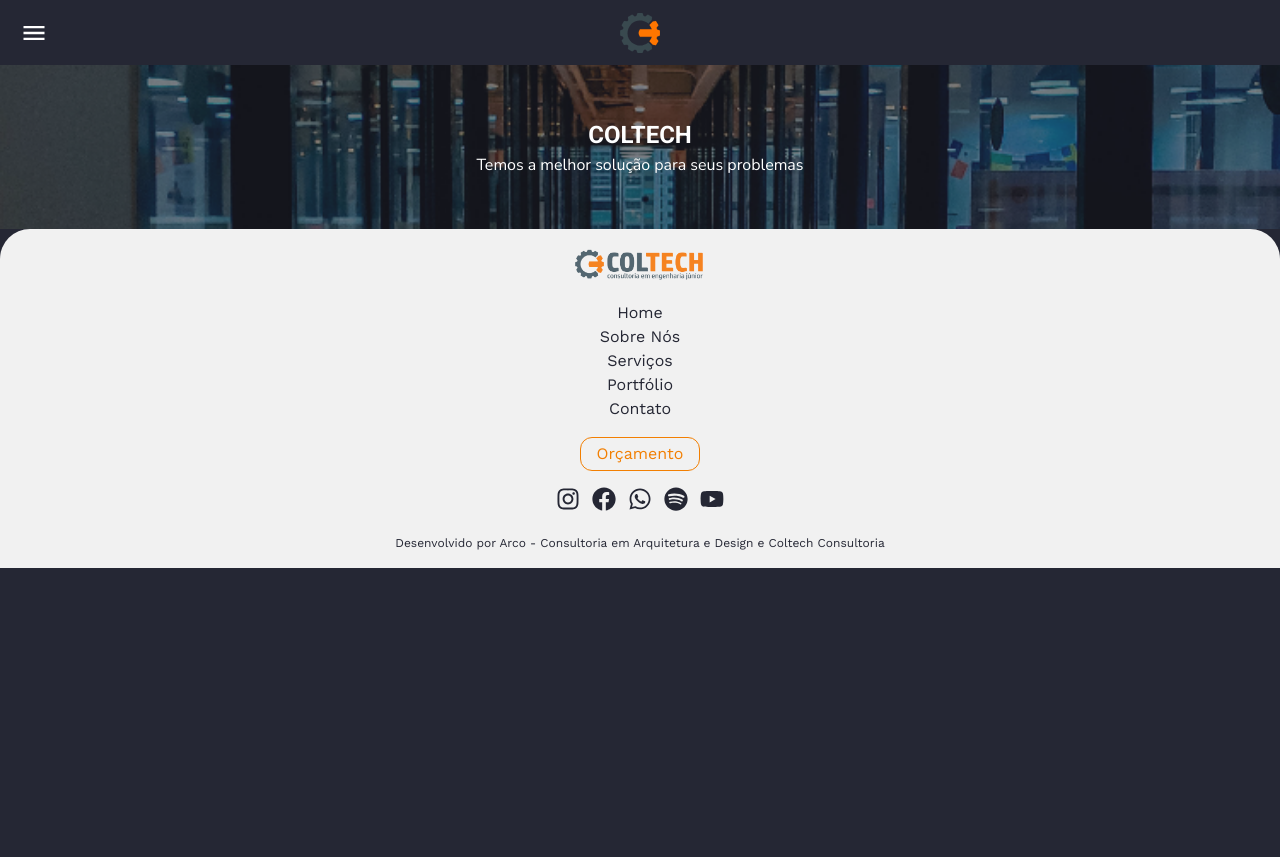
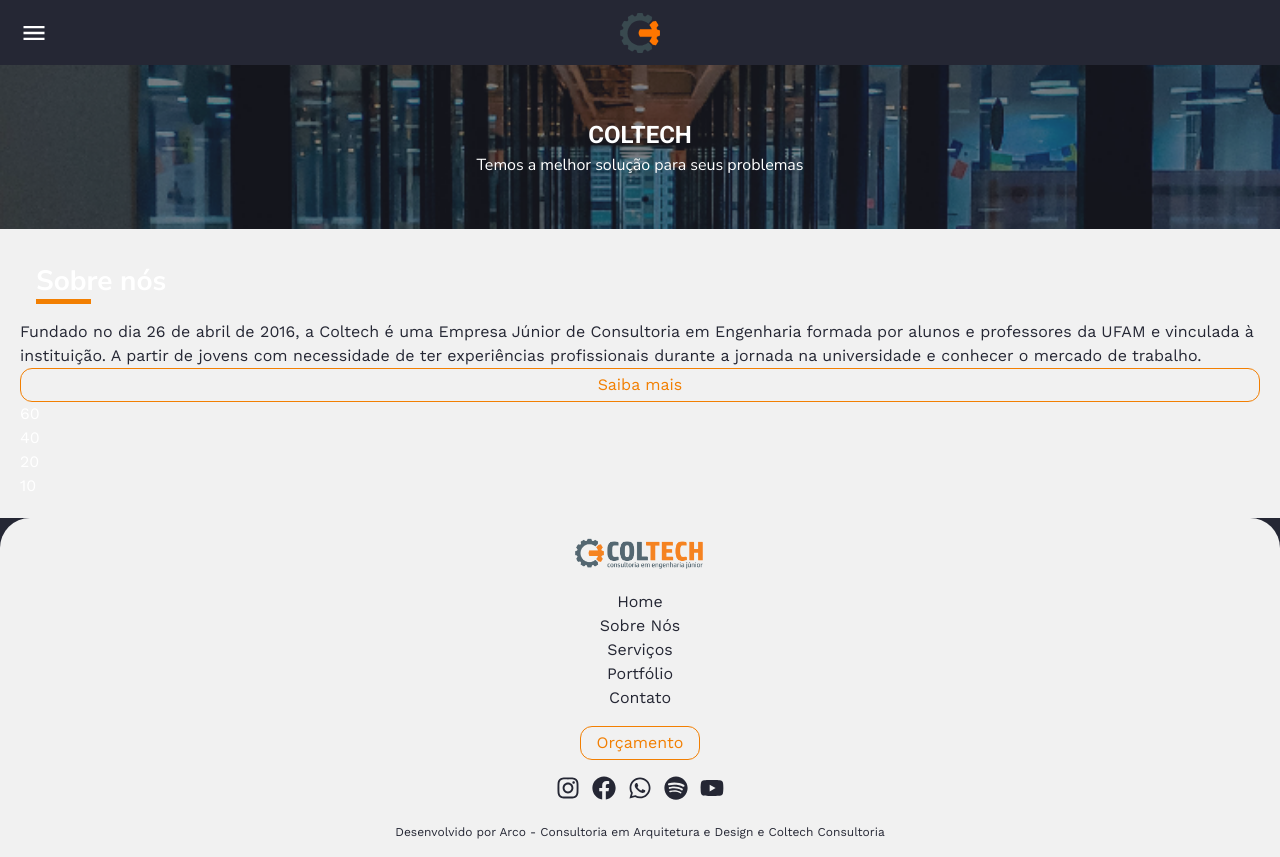
Before and after one commit to coltech-ej/site, a React (Vite) app: page / in a window 1280 px wide. Before the commit the page ends 800 px from the top, so only its background shows below. Built offline with nearby package versions, Linux system fonts and the light colour scheme.

Commit message:
feat(home): create about-us
Adicionei o TitulO, o texto "sobre nós" e um botão.

```diff
--- a/src/routes/home/home.tsx
+++ b/src/routes/home/home.tsx
@@ -1,9 +1,9 @@
-import { Flex } from '@chakra-ui/react';
+import { Flex, Text, Grid, GridItem } from '@chakra-ui/react';
 import { Helmet } from 'react-helmet-async';
 
-import { Footer, Header } from '../../components';
+import { Footer, Header, Title } from '../../components';
 import { Banner } from '../../components/banner/banner';
-
+import { Button } from '../../components/footer/button';
 function Home() {
 	return (
 		<Flex h="100vh" direction="column">
@@ -15,6 +15,34 @@ function Home() {
 				<Header />
 
 				<Banner />
+
+				<Flex
+					background='gray.100'
+					direction='column'
+					padding='5'
+				>
+					<Title name="Sobre nós" />
+					<Text color='gray.500'>
+						Fundado no dia 26 de abril de 2016, a Coltech é uma Empresa Júnior de Consultoria em Engenharia formada por alunos e professores da UFAM e vinculada à instituição.
+
+						A partir de jovens com necessidade de ter experiências profissionais durante a jornada na universidade e conhecer o mercado de trabalho.
+					</Text>
+					<Button name="Saiba mais" />
+					<Grid>
+						<GridItem>
+							60
+						</GridItem>
+						<GridItem>
+							40
+						</GridItem>
+						<GridItem>
+							20
+						</GridItem>
+						<GridItem>
+							10
+						</GridItem>
+					</Grid>
+				</Flex>
 			</main>
 
 			<Footer />
```
